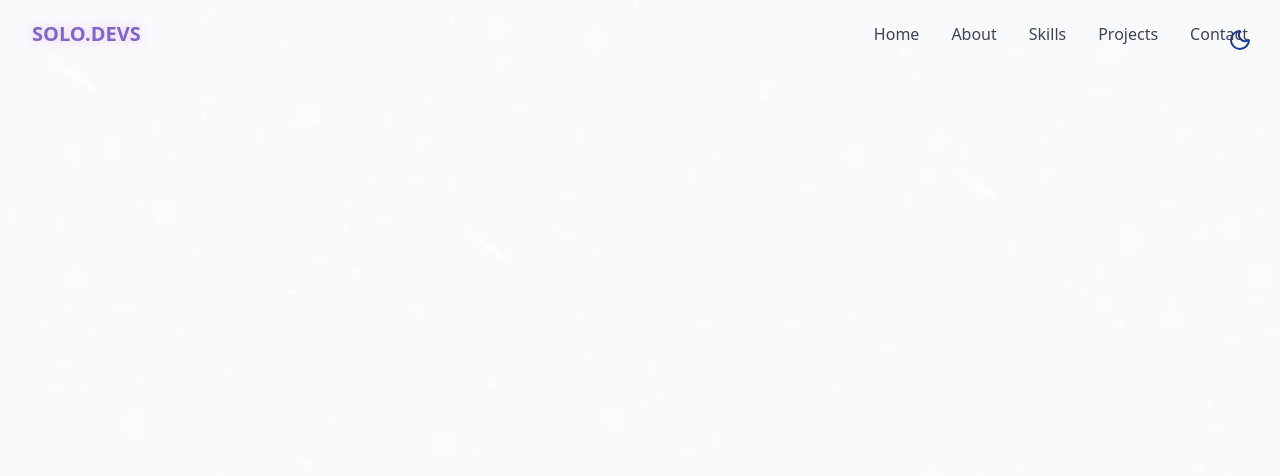
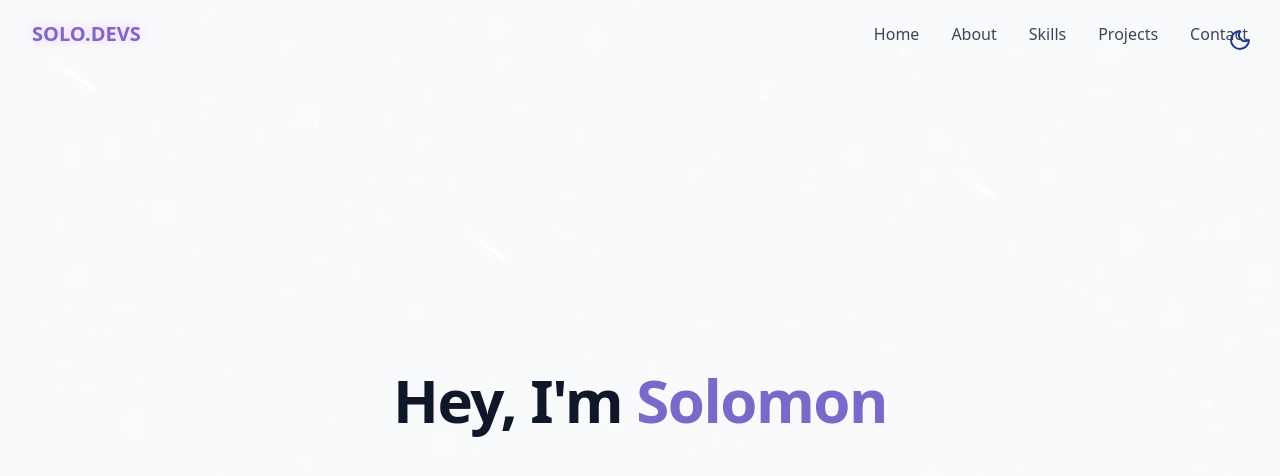
Before and after one commit to solodevss/reactjs-tailwind-portfolio, a React (Vite) app: page / in a window 1280 px wide. Shown: the top 476 px of the page. Built offline with nearby package versions, Linux system fonts and the light colour scheme.

Commit message:
index.css edit & started working on the HERO section

```diff
--- /dev/null
+++ b/src/components/HeroSection.jsx
@@ -0,0 +1,24 @@
+
+export const HeroSection = () => {
+
+    return (
+
+    // Hero
+    <section
+        id="hero"
+        className="relative min-h-screen flex flex-col items-center justify-center px-4 "
+
+    >
+        <div className="container max-w-4xl mx-auto text-center z-10">
+            <div className="space-y-6">
+                <h1 className="text-4xl md:text-6xl font-bold tracking-tight">
+                    <span className="opacity-0 animate-fade-in-delay-1">Hey,</span>
+                    <span className="opacity-0 animate-fade-in-delay-3">{" "} I'm</span>
+                    <span className="text-primary opacity-0 animate-fade-in-delay-5">{" "} Solomon</span>
+                </h1>
+            </div>
+        </div>
+
+    </section>
+    )
+}
--- a/src/index.css
+++ b/src/index.css
@@ -16,9 +16,10 @@
   --animate-pulse-subtle: pulse-subtle 4s ease-in-out infinite;
   --animate-fade-in: fade-in 0.7s ease-out forwards;
   --animate-fade-in-delay-1: fade-in 0.7s ease-out 0.2s forwards;
-  --animate-fade-in-delay-1: fade-in 0.7s ease-out 0.4s forwards;
-  --animate-fade-in-delay-1: fade-in 0.7s ease-out 0.6s forwards;
-  --animate-fade-in-delay-1: fade-in 0.7s ease-out 0.8s forwards;
+  --animate-fade-in-delay-2: fade-in 0.7s ease-out 0.4s forwards;
+  --animate-fade-in-delay-3: fade-in 0.7s ease-out 0.6s forwards;
+  --animate-fade-in-delay-4: fade-in 0.7s ease-out 0.8s forwards;
+  --animate-fade-in-delay-5: fade-in 1.7s ease-out 1.2s forwards;
   --animate-meteor: meteor 5s linear infinite;
 }
 
--- a/src/pages/Home.jsx
+++ b/src/pages/Home.jsx
@@ -2,7 +2,7 @@
 import { ThemeToggler } from "@components/ThemeToggler";
 import { StarBackground } from "@components/StarBackground";
 import { NavBar } from "@components/NavBar";
-
+import { HeroSection } from "@components/HeroSection";
 
 export const Home = () => {
     return <div className="min-h-screen bg-background text-foreground overflow-x-hidden">
@@ -17,6 +17,9 @@ export const Home = () => {
         <NavBar />
 
         {/* Main Content */}
+        <main>
+            <HeroSection />
+        </main>
 
         {/* Footer */}
     </div>;
```
